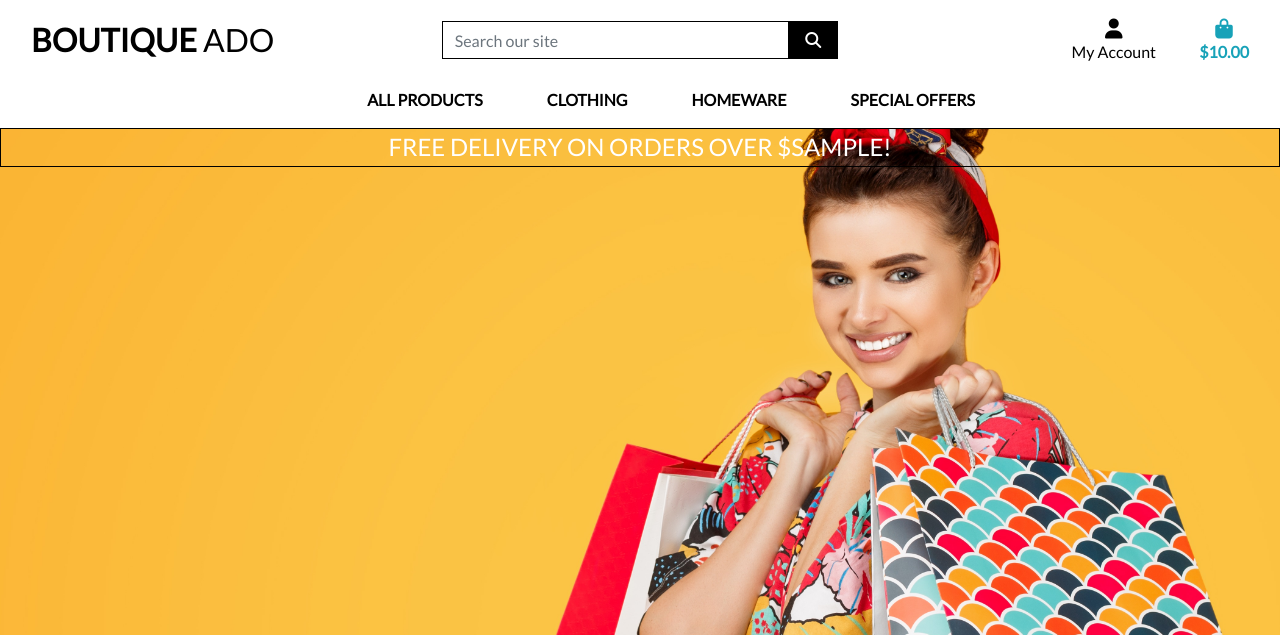
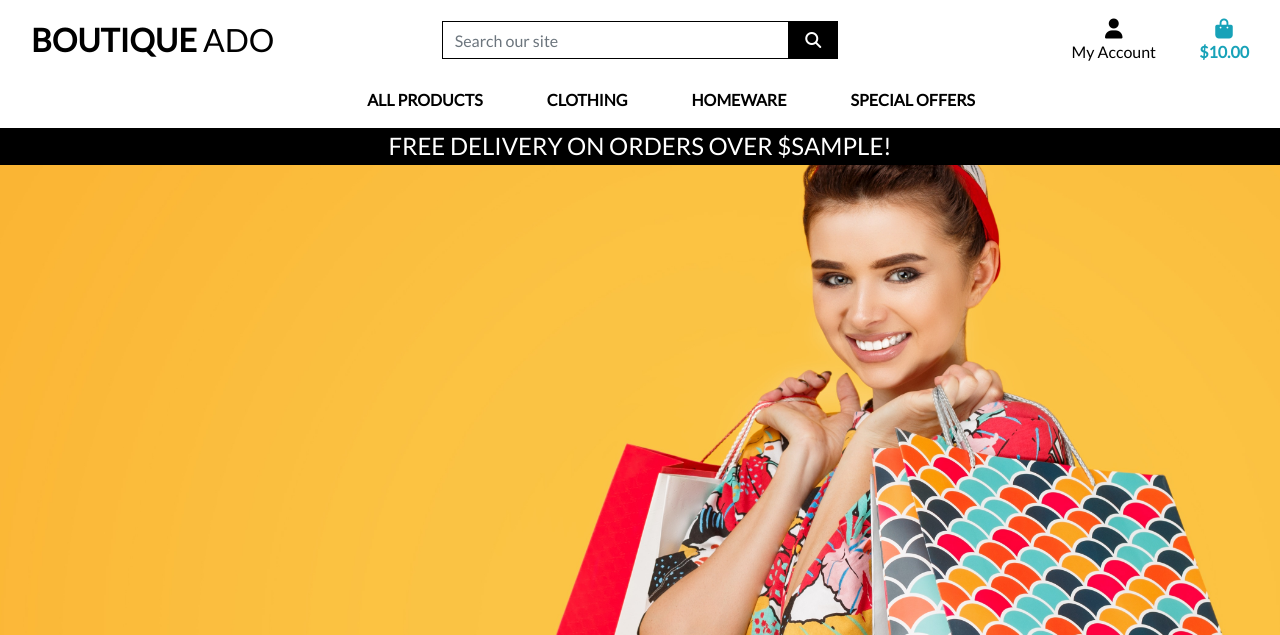
Before and after one commit to ClaudiaLie/boutique_ado_v1, a Django app: template templates/base.html in a window 1280 px wide. Shown: the top 635 px of the page. Run offline with Django 3.2, Linux system fonts and the light colour scheme; the template is opened without the code that fills it: most values are stand-ins (such as "Sample title", 1, 10 or a date in 2020); some libraries are stand-ins or nearby versions.

Commit message:
bug fixes in base.css

```diff
--- a/static/css/base.css
+++ b/static/css/base.css
@@ -3,7 +3,7 @@ html {
 }
 
 body {
-    background: url('media/homepage_background_cropped.jpg') no-repeat center center fixed;
+    background: url('/media/homepage_background_cropped.jpg') no-repeat center center fixed;
     background-size: cover;
     height: calc(100vh - 164px);
     color: #555;
@@ -57,7 +57,7 @@ body {
 }
 
 .bg-black {
-    border: 1px solid black !important;
+    background: #000 !important;
 }
 
 /* -------------------------------- Media Queries */
```
